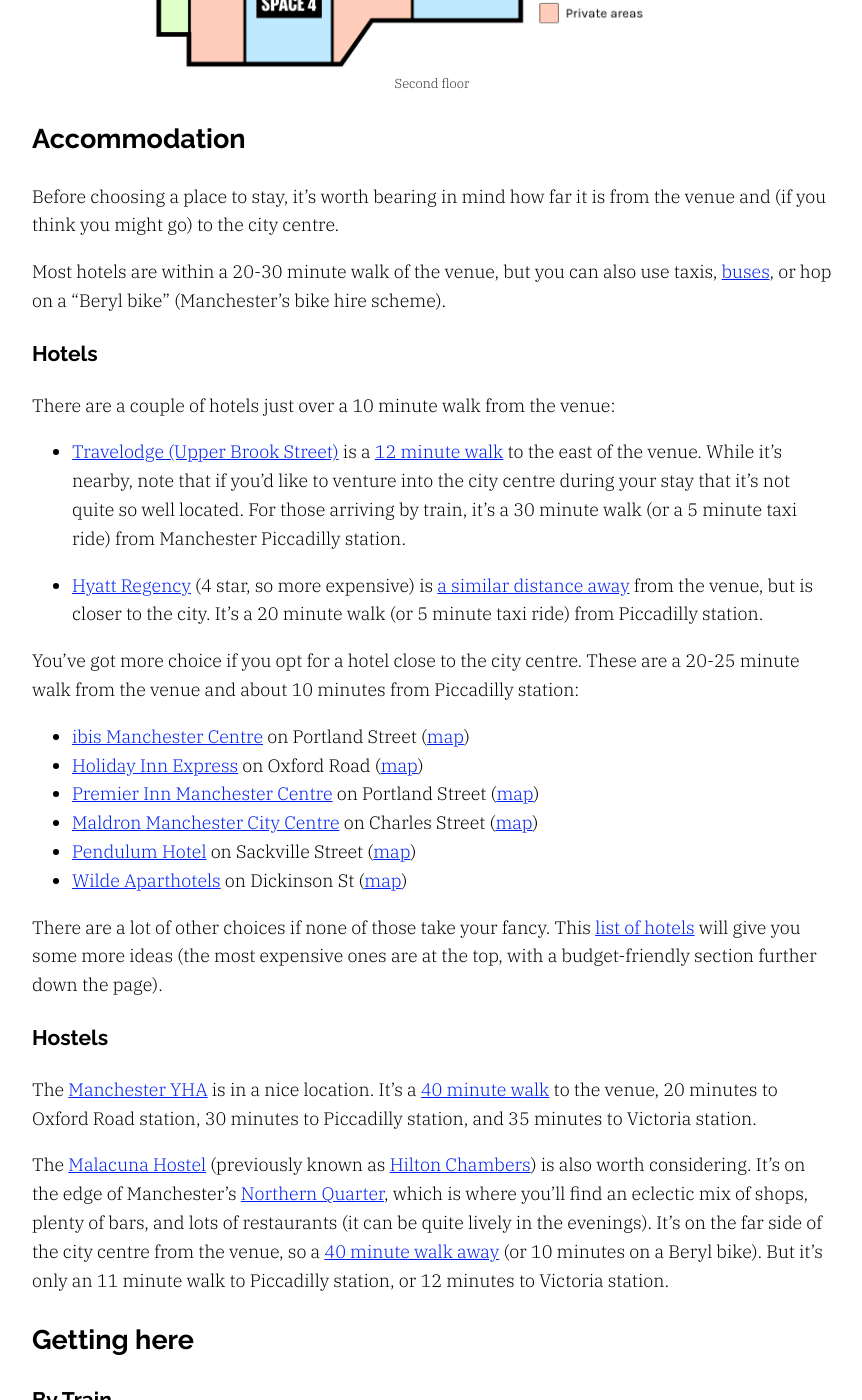
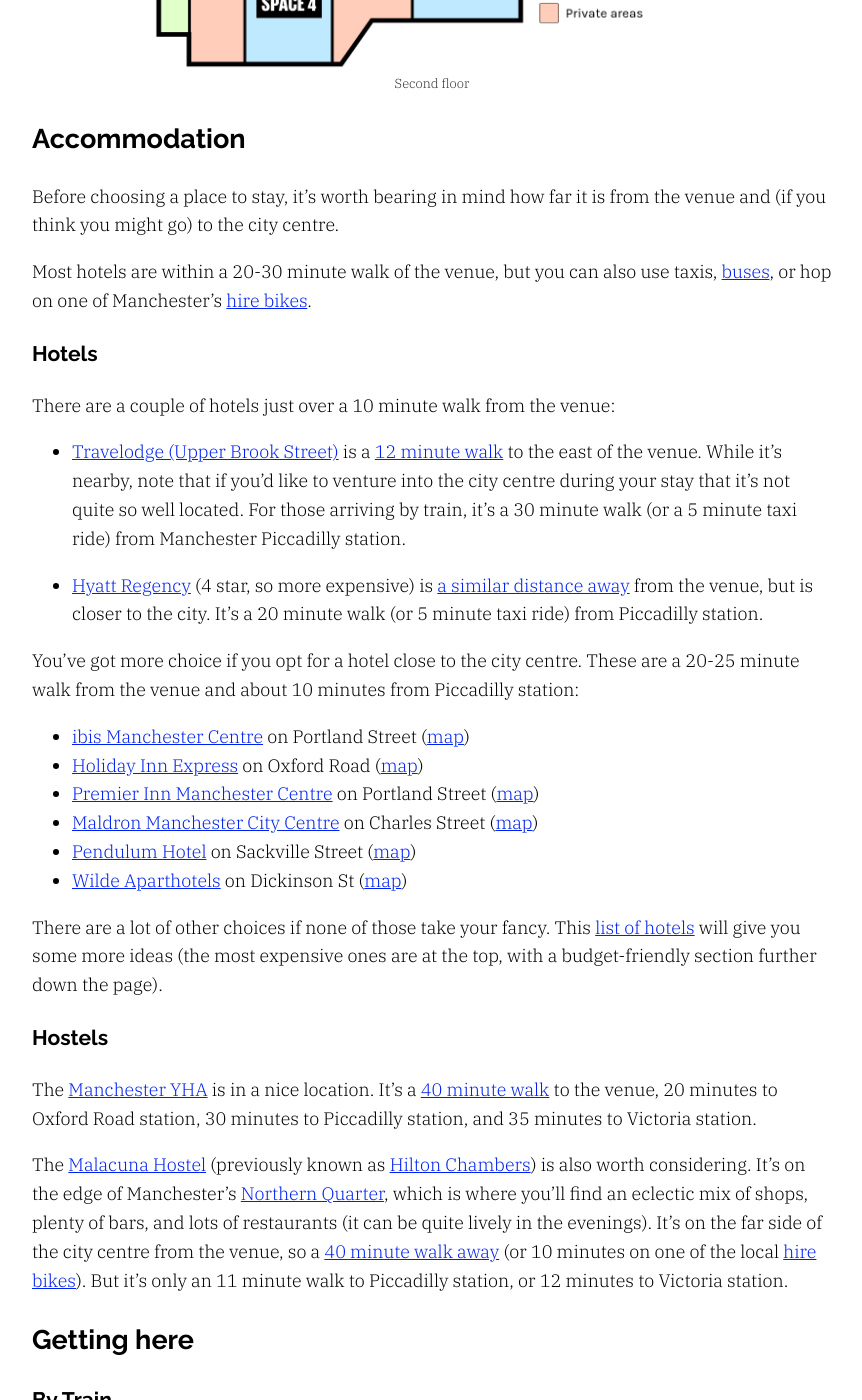
Before and after one commit to gma/2025.pyconuk.org, a Jekyll site: the page built from src/venue.md, in a window 1280 px wide and 1400 px high, scrolled down 3230 px. Shown: the whole window, without its empty margins (208-1070 px from the left). Built offline with Jekyll 4.4.1, drawn with Linux system fonts in a browser that asks for light colours; some of the changed text lies outside the part shown.

Commit message:
Link to hire bikes in local travel tips on /venue
I should have added these links when I added the tips on how to use the
bike rental scheme.

```diff
--- a/src/venue.md
+++ b/src/venue.md
@@ -10,6 +10,7 @@ This year's conference is being held at {{ links.contactmcr }} in Manchester. It
 [good transport links]: #getting-here
 [buses]: /local-info#by-bus
 [trams]: /local-info#by-tram
+[hire bikes]: /local-info#by-hire-bike
 
 <a class="button block" href="https://maps.app.goo.gl/p1jnBq3zDE5Gx9bn9">View on Google Maps</a>
 
@@ -71,7 +72,7 @@ And on the Second Floor:
 
 Before choosing a place to stay, it's worth bearing in mind how far it is from the venue and (if you think you might go) to the city centre.
 
-Most hotels are within a 20-30 minute walk of the venue, but you can also use taxis, [buses], or hop on a "Beryl bike" (Manchester's bike hire scheme).
+Most hotels are within a 20-30 minute walk of the venue, but you can also use taxis, [buses], or hop on one of Manchester's [hire bikes].
 
 ### Hotels
 
@@ -122,7 +123,7 @@ There are a lot of other choices if none of those take your fancy. This [list of
 
 The [Manchester YHA] is in a nice location. It's a [40 minute walk][yha map] to the venue, 20 minutes to Oxford Road station, 30 minutes to Piccadilly station, and 35 minutes to Victoria station.
 
-The [Malacuna Hostel] (previously known as [Hilton Chambers]) is also worth considering. It's on the edge of Manchester's [Northern Quarter], which is where you'll find an eclectic mix of shops, plenty of bars, and lots of restaurants (it can be quite lively in the evenings). It's on the far side of the city centre from the venue, so a [40 minute walk away][malacuna map] (or 10 minutes on a Beryl bike). But it's only an 11 minute walk to Piccadilly station, or 12 minutes to Victoria station.
+The [Malacuna Hostel] (previously known as [Hilton Chambers]) is also worth considering. It's on the edge of Manchester's [Northern Quarter], which is where you'll find an eclectic mix of shops, plenty of bars, and lots of restaurants (it can be quite lively in the evenings). It's on the far side of the city centre from the venue, so a [40 minute walk away][malacuna map] (or 10 minutes on one of the local [hire bikes]). But it's only an 11 minute walk to Piccadilly station, or 12 minutes to Victoria station.
 
 [Manchester YHA]: https://www.yha.org.uk/hostel/yha-manchester
 [yha map]: https://maps.app.goo.gl/gZ6tdiXH4AkqPuDTA
@@ -200,17 +201,15 @@ Flying into **Manchester Airport**?
 
 ### By Bike
 
-You can **rent a Beryl bike** (which can be found around the city) after [downloading the Beryl app].
+You can [rent a bike][hire bikes] (which can be found around the city) after downloading the app (see our [tips on hiring a bike][hire bikes]).
 
 There are Dutch-style cycle lanes along Oxford Road.
-
-[downloading the Beryl app]: https://beryl.cc/
 
 ### By Canal Boat
 
 Arriving by canal? You can moor at **Castlefield Basin**, which is about a:
 
 - **25-minute walk** to Contact Theatre
-- **8-minute taxi ride** or **15–20 minutes by bus or Beryl bike**
+- **8-minute taxi ride** or **15–20 minutes by bus** or [on a hire bike][hire bikes]
 
 Let us know if you're joining us by water — we'd love to hear about it!
```
